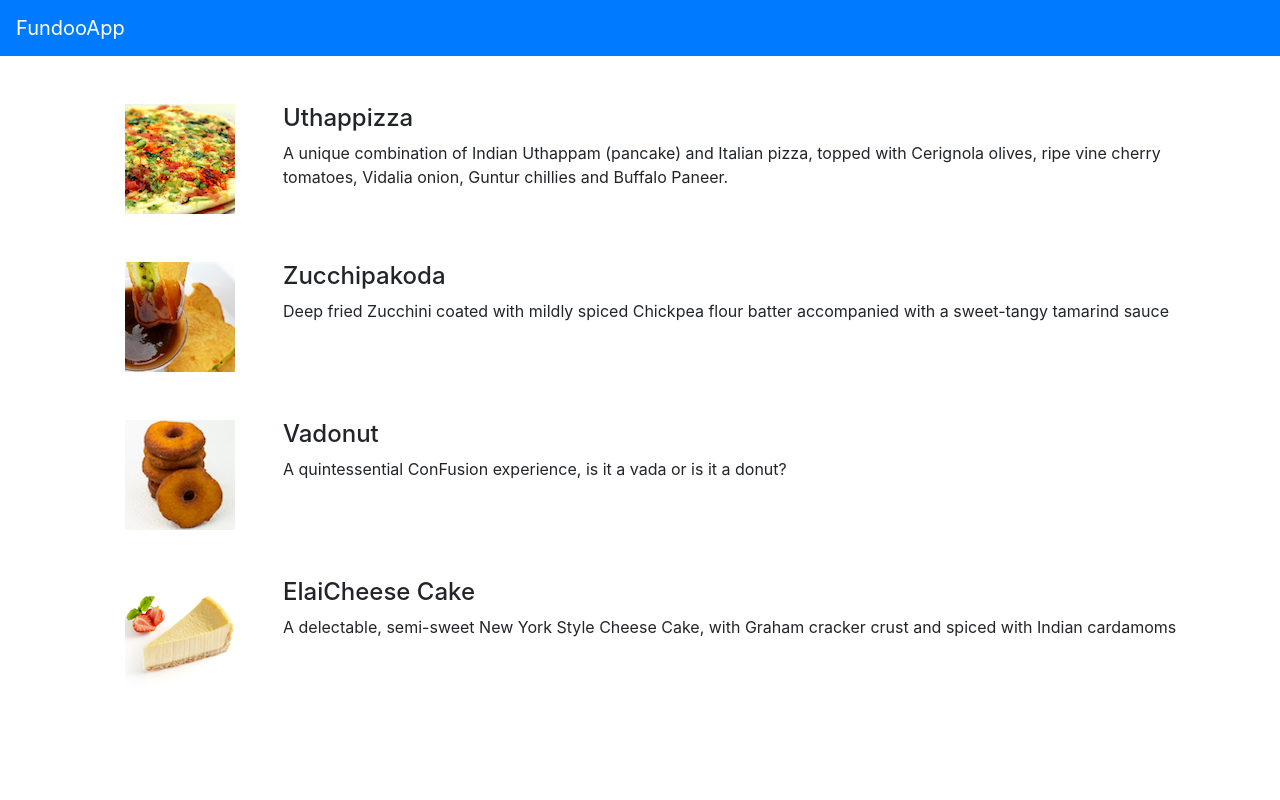
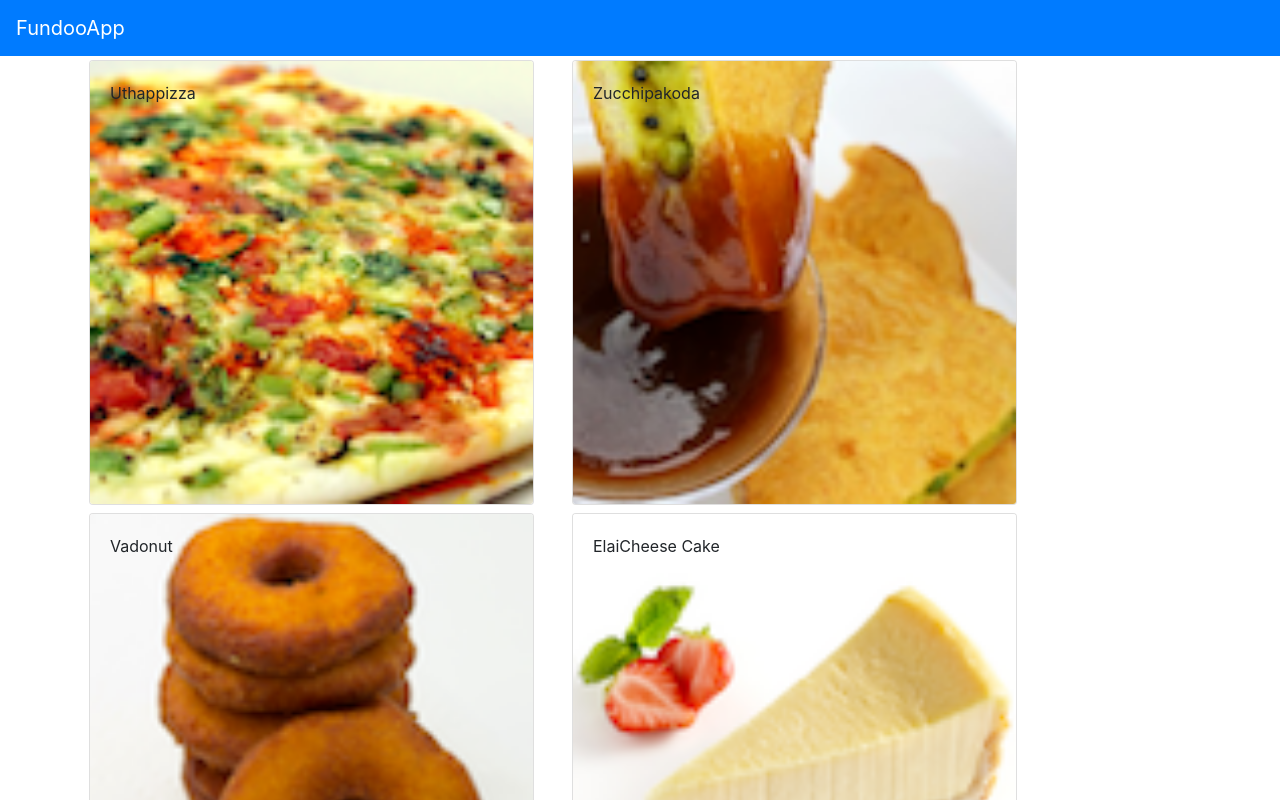
Before and after one commit to Irfan2700/reactjs-demo, a React (Create React App) app: page / in a window 1280 px wide. Shown: the top 800 px of the page. Built offline with nearby package versions, Linux system fonts and the light colour scheme.

Commit message:
component part 2

```diff
--- a/src/components/MenuComponent.js
+++ b/src/components/MenuComponent.js
@@ -1,26 +1,48 @@
 import React, { Component } from 'react';
-import { Media } from 'reactstrap';
+// import { Media } from 'reactstrap';
+import { Card, CardImgOverlay, CardImg, CardText, CardTitle, CardBody } from 'reactstrap';
 
 class Menu extends Component {
     constructor(props) {
         super(props);
         this.state = {
+            selectedDish: null
         };
+    }
+
+    onDishSelect(dish) {
+        this.setState({ selectedDish: dish });
+    }
+
+    renderDish(dish) {
+        if(dish != null){
+            return(
+                <Card>
+                    <CardImg top src={dish.image} alt={dish.name} />
+                    <CardBody>
+                        <CardTitle>{dish.name}</CardTitle>
+                        <CardText>{dish.description}</CardText>
+                    </CardBody>
+                </Card>
+            )
+        }else {
+            return(
+                <div></div>
+            )
+        }
     }
 
     render() {
 
         const menu = this.props.dishes.map((dish) => {
-            return( <div key={dish.id} className="col-12 mt-5">
-                <Media tag="li">
-                    <Media left middle>
-                        <Media object src={dish.image} alt={dish.name} />
-                    </Media>
-                    <Media body className="ml-5">
-                        <Media heading >{dish.name}</Media>
-                        <p>{dish.description}</p>
-                    </Media>
-                </Media>
+            return(
+            <div className="col-12 col-md-5 m-1">
+                <Card key={dish.id} onClick={() => this.onDishSelect(dish)}>
+                    <CardImg width="100%" src={dish.image} alt={dish.name} />
+                    <CardImgOverlay>
+                        <CardTitle>{dish.name}</CardTitle>
+                    </CardImgOverlay>
+                </Card>
             </div>
             );
         });
@@ -28,9 +50,12 @@ class Menu extends Component {
         return(
             <div className="container">
                 <div className="row">
-                    <Media list>
-                        {menu}
-                    </Media>
+                    {menu}
+                </div>
+                <div className="row">
+                    <div className="col-12 col-md-5 m-1">
+                        {this.renderDish(this.state.selectedDish)}
+                    </div>
                 </div>
             </div>
         )
```
